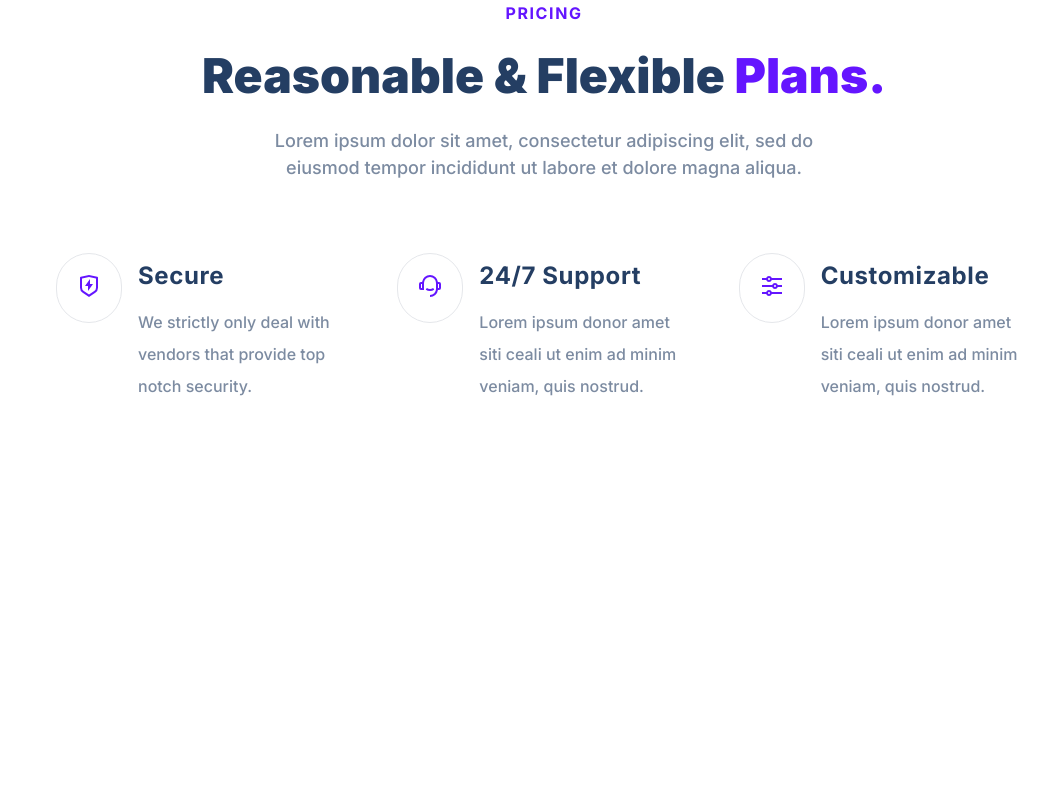
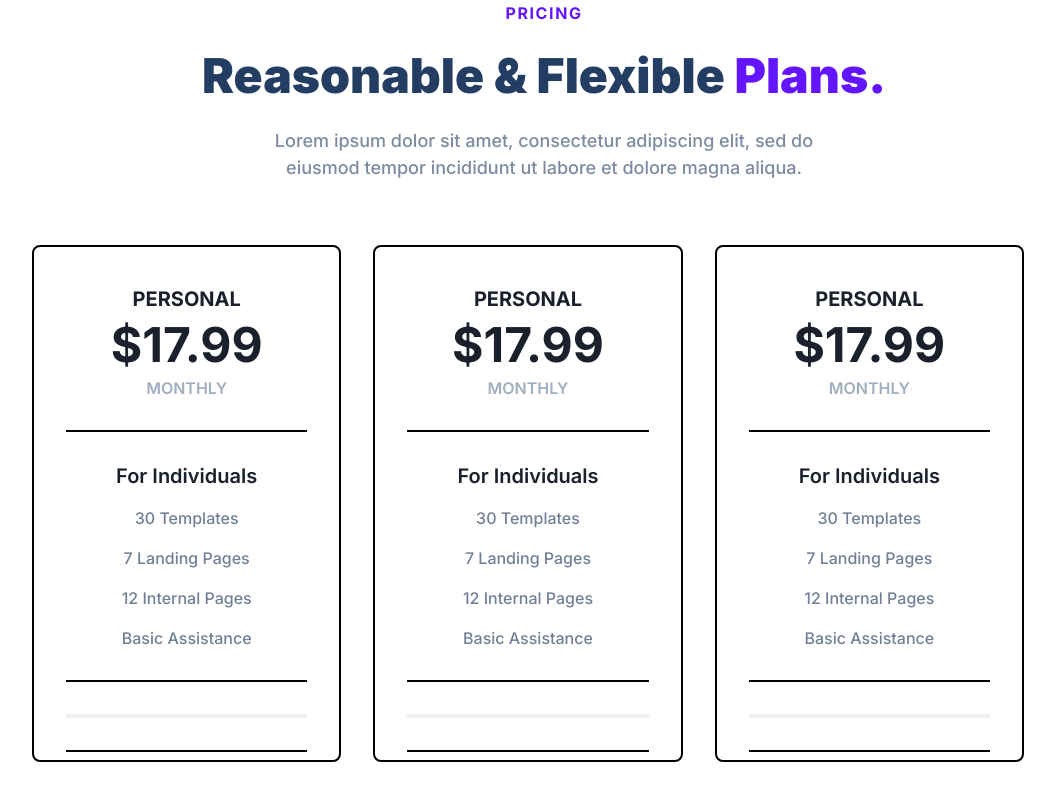
Before and after one commit to nkha8215/Treact-Clone, a plain HTML site: page index.html in a window 1280 px wide. Shown: the part 3376-4176 px from the top of the page, without its empty margins (96-1151 px from the left). Before the commit the page ends 3938 px from the top, so only its background shows below. Drawn offline with Linux system fonts and the light colour scheme.

Commit message:
pricing section added

```diff
--- a/index.html
+++ b/index.html
@@ -298,7 +298,7 @@
       </div>
     </section>
 
-    <section id="features">
+    <section id="Plans">
       <div class="container">
         <div class="row">
           <div class="features__description">
@@ -310,56 +310,70 @@
                 eiusmod tempor incididunt ut labore et dolore magna aliqua.
               </p>
             </div>
-            <div class="features__list">
-              <div class="feature">
-                <div class="feature__wrapper"></div>
-                <figure class="feature__img--wrapper">
-                  <img
-                    src="./assets/feature-1.svg"
-                    class="feature__img"
-                    alt=""
-                  />
-                </figure>
-                <div class="feature__description--wrapper">
-                  <span class="feature__title">Secure</span>
-                  <p class="feature__description--para">
-                    We strictly only deal with vendors that provide top notch
-                    security.
-                  </p>
+
+
+            <div class="plans__list">
+              <div class="plan">
+                <div class="plan__wrapper">
+                  <div class="plan__header--wrapper">
+                    <span class="plan__name">PERSONAL</span>
+                    <span class="plan__price">$17.99</span>
+                    <span class="plan__duration">MONTHLY</span>
+                  </div>
+                  <div class="plan__body--wrapper">
+                    <span class="plan__target">For Individuals</span>
+                    <span class="plan__features">30 Templates</span>
+                    <span class="plan__features">7 Landing Pages</span>
+                    <span class="plan__features">12 Internal Pages</span>
+                    <span class="plan__features">Basic Assistance</span>
+                  </div>
+                  <div class="plan__footer--wrapper">
+                    <button class="plan__button"></button>
+                  </div>
                 </div>
               </div>
-              <div class="feature">
-                <figure class="feature__img--wrapper">
-                  <img
-                    src="./assets/feature-2.svg"
-                    class="feature__img"
-                    alt=""
-                  />
-                </figure>
-                <div class="feature__description--wrapper">
-                  <span class="feature__title">24/7 Support</span>
-                  <p class="feature__description--para">
-                    Lorem ipsum donor amet siti ceali ut enim ad minim veniam,
-                    quis nostrud.
-                  </p>
+              <div class="plan">
+                <div class="plan__wrapper">
+                  <div class="plan__header--wrapper">
+                    <span class="plan__name">PERSONAL</span>
+                    <span class="plan__price">$17.99</span>
+                    <span class="plan__duration">MONTHLY</span>
+                  </div>
+                  <div class="plan__body--wrapper">
+                    <span class="plan__target">For Individuals</span>
+                    <span class="plan__features">30 Templates</span>
+                    <span class="plan__features">7 Landing Pages</span>
+                    <span class="plan__features">12 Internal Pages</span>
+                    <span class="plan__features">Basic Assistance</span>
+                  </div>
+                  <div class="plan__footer--wrapper">
+                    <button class="plan__button"></button>
+                  </div>
                 </div>
               </div>
-              <div class="feature">
-                <figure class="feature__img--wrapper">
-                  <img
-                    src="./assets/feature-3.svg"
-                    class="feature__img"
-                    alt=""
-                  />
-                </figure>
-                <div class="feature__description--wrapper">
-                  <span class="feature__title">Customizable</span>
-                  <p class="feature__description--para">
-                    Lorem ipsum donor amet siti ceali ut enim ad minim veniam,
-                    quis nostrud.
-                  </p>
+              <div class="plan">
+                <div class="plan__wrapper">
+                  <div class="plan__header--wrapper">
+                    <span class="plan__name">PERSONAL</span>
+                    <span class="plan__price">$17.99</span>
+                    <span class="plan__duration">MONTHLY</span>
+                  </div>
+                  <div class="plan__body--wrapper">
+                    <span class="plan__target">For Individuals</span>
+                    <span class="plan__features">30 Templates</span>
+                    <span class="plan__features">7 Landing Pages</span>
+                    <span class="plan__features">12 Internal Pages</span>
+                    <span class="plan__features">Basic Assistance</span>
+                  </div>
+                  <div class="plan__footer--wrapper">
+                    <button class="plan__button"></button>
+                  </div>
                 </div>
               </div>
+
+
+            </div>
+
             </div>
           </div>
         </div>
--- a/styles.css
+++ b/styles.css
@@ -331,6 +331,14 @@ VALUES
 
 */
 
+
+/*
+
+PLANS
+
+*/
+
+
 .section__description--highlights {
     display: flex;
 }
@@ -339,6 +347,74 @@ VALUES
     display: flex;
 }
 
+
+
+/*
+
+PRICING
+
+*/
+
+.plans__list {
+    width: 100%;
+    display: flex;
+}
+
+.plan {
+    width: calc(100% /3);
+    margin: 64px 32px 0 0;
+    border: 2px solid black;
+    border-radius: 8px;
+
+}
+
+.plan__wrapper {
+    margin: 8px 32px;
+}
+
+.plan__header--wrapper,
+.plan__body--wrapper,
+.plan__footer--wrapper {
+    display: flex;
+    flex-direction: column;
+    justify-content: center;
+    align-content: center;
+    border-bottom: 2px solid black;
+    text-align: center;
+    padding: 32px 0;
+}
+
+.plan__name {
+    font-size: 20px;
+    color: #1A202C;
+    font-weight: 700;
+}
+
+.plan__price {
+    font-size: 48px;
+    color: #1A202C;
+    margin: 4px 0;
+    font-weight: 700;
+}
+
+.plan__duration {
+    font-size: 16px;
+    color: #A0AEC0;
+    font-weight: 600;
+}
+
+.plan__target {
+    font-size: 20px;
+    color: #1A202C;
+    font-weight: 600;
+}
+
+.plan__features {
+    font-size: 16px;
+    color: #718096;
+    margin: 20px 0 0 0;
+    font-weight: 500;
+}
 
 @media (max-width: 1280px) {
     .introduction__image {
```
